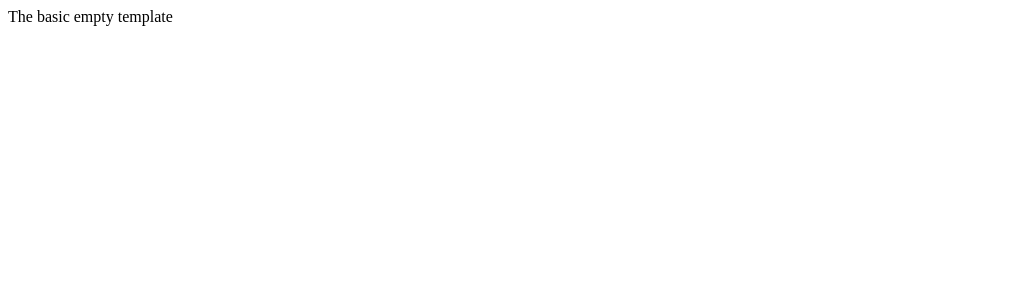
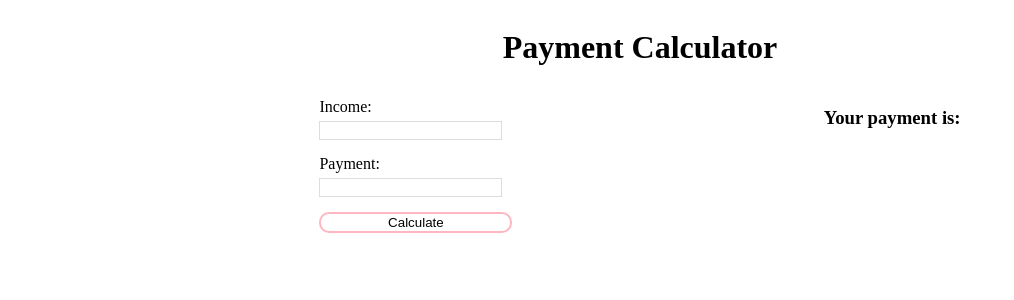
Before and after one commit to ABaulderstone/payment-calculator, a React (Create React App) app: page / in a window 1280 px wide. Shown: the top 300 px of the page, without its empty margins (0-1014 px from the left). Built offline with nearby package versions, Linux system fonts and the light colour scheme.

Commit message:
first break

```diff
--- a/package.json
+++ b/package.json
@@ -8,7 +8,8 @@
     "@testing-library/user-event": "^7.1.2",
     "react": "^17.0.2",
     "react-dom": "^17.0.2",
-    "react-scripts": "4.0.3"
+    "react-scripts": "4.0.3",
+    "styled-components": "^5.3.0"
   },
   "scripts": {
     "start": "react-scripts start",
--- a/src/App.js
+++ b/src/App.js
@@ -1,9 +1,17 @@
 import React from 'react'
+import FlexContainer from './components/styled-components/FlexContainer';
+import PaymentForm from './components/PaymentForm';
 
 const App = () => {
   return (
-    <div >
-          The basic empty template
+    <div style={{display: "flex", flexDirection:"column"}} >
+          <h1 style={{alignSelf:"center"}}>Payment Calculator</h1>
+          <FlexContainer>
+            <PaymentForm />
+            <div>
+              <h3>Your payment is:</h3>
+            </div>
+          </FlexContainer>
     </div>
   )
 }
--- /dev/null
+++ b/src/components/PaymentForm.js
@@ -0,0 +1,15 @@
+import React from 'react';
+import { Input, Button, Label, Form } from './styled-components';
+
+const PaymentForm = (props) => {
+    return (
+        <Form>
+            <Label htmlFor='income'>Income:</Label>
+            <Input id='income' type='number'/>
+            <Label htmlFor='payment'>Payment:</Label>
+            <Input id='payment' type='number'/>
+            <Button color="#ffb6c1" type='submit'>Calculate</Button>
+        </Form>
+    )
+};
+export default PaymentForm
--- /dev/null
+++ b/src/components/styled-components/Button.js
@@ -0,0 +1,18 @@
+import styled from 'styled-components';
+
+const Button = styled.button`
+    border-radius: 10px;
+    background-color: #ffffff;
+    margin-top: 10px;
+    cursor: pointer;
+    border: 2px solid ${props => props.color ? props.color : "#6f03fc"};
+
+    &:hover {
+        background-color:${props => props.color ? props.color : "#6f03fc"} ;
+        color: #ffffff;
+        transition: 0.5s;
+    }
+
+`
+
+export default Button;
--- /dev/null
+++ b/src/components/styled-components/FlexContainer.js
@@ -0,0 +1,17 @@
+import styled from 'styled-components';
+import deviceSize from '../../utils/device-size'
+
+const FlexContainer = styled.div`
+    //mobile first
+    display: flex;
+    flex-direction: column;
+
+    //make this a row on larger devices
+    @media ${deviceSize.laptop} {
+        flex-direction: row;
+        justify-content: space-evenly;
+    }
+
+
+`
+export default FlexContainer;
--- /dev/null
+++ b/src/components/styled-components/Form.js
@@ -0,0 +1,8 @@
+import styled from 'styled-components';
+
+const Form = styled.form`
+    display: flex;
+    flex-direction: column;
+`
+
+export default Form;
--- /dev/null
+++ b/src/components/styled-components/Input.js
@@ -0,0 +1,7 @@
+import styled from 'styled-components';
+
+const Input = styled.input`
+    margin: 5px 10px 5px 0;
+    border: 1px solid #dddddd;
+`
+export default Input;
--- /dev/null
+++ b/src/components/styled-components/Label.js
@@ -0,0 +1,7 @@
+import styled from 'styled-components';
+
+const Label = styled.label`
+    margin-top: 10px;
+`
+
+export default Label;
--- /dev/null
+++ b/src/components/styled-components/index.js
@@ -0,0 +1,6 @@
+import Button from './Button';
+import Input from './Input';
+import Label from './Label';
+import Form from './Form';
+
+export {Form, Button, Input, Label};
--- /dev/null
+++ b/src/utils/device-size.js
@@ -0,0 +1,11 @@
+const deviceSize = {
+    mobileS: "(min-width: 320px)",
+    mobileM: "(min-width: 375px)",
+    mobileL: "(min-width: 425px)",
+    tablet: "(min-width: 768px)",
+    laptop: "(min-width: 1024px)",
+    laptopL: "(min-width: 1440px)",
+    desktop: "(min-width: 2560px)",
+ }
+
+ export default deviceSize;
```
Also changed, not shown: 1 other file (tests, documents, lock files or other folders).
